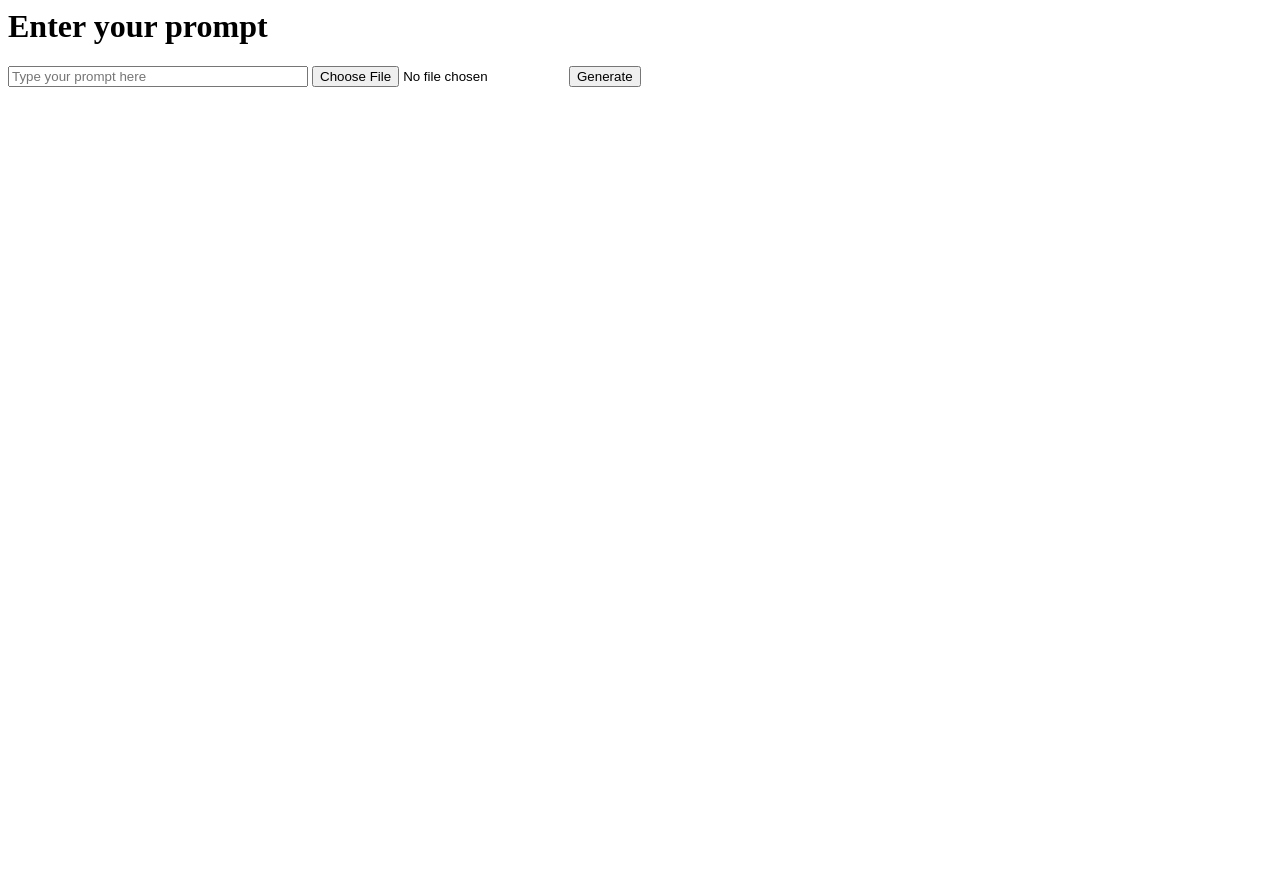
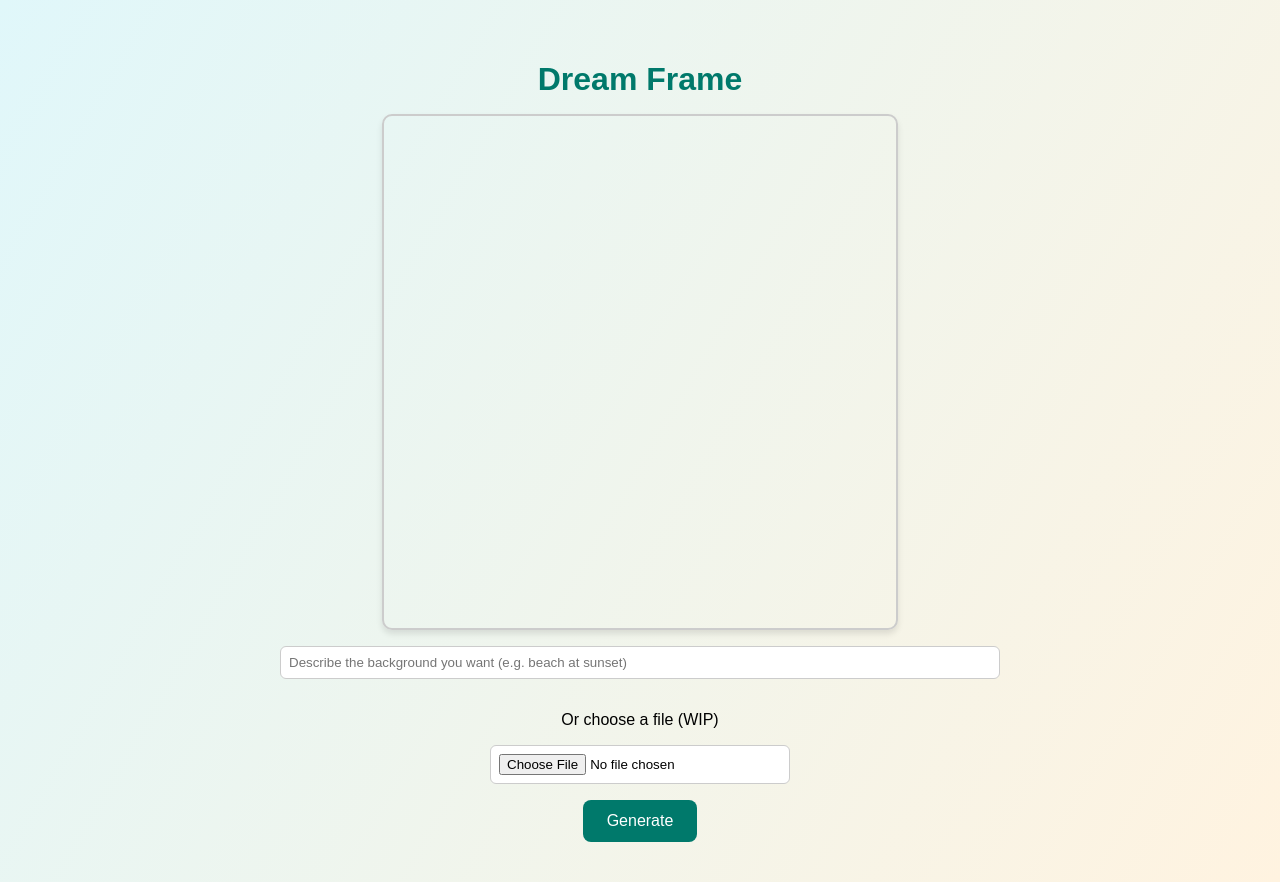
Before and after one commit to Eniotarixx/DreamFrame, a FastAPI app: page / in a window 1280 px wide. Before the commit the page ends 87 px from the top, so only its background shows below. Run offline with FastAPI, Linux system fonts and the light colour scheme.

Commit message:
improved front

```diff
--- a/templates/index.html
+++ b/templates/index.html
@@ -1,18 +1,78 @@
 <html>
+
 <head>
     <title>DreamFrame Prompt</title>
+
+    <style>
+        body {
+            font-family: Arial, sans-serif;
+            background: linear-gradient(120deg, #e0f7fa, #fff3e0);
+            display: flex;
+            flex-direction: column;
+            align-items: center;
+            padding: 2rem;
+        }
+
+        h1 {
+            color: #00796b;
+            margin-bottom: 1rem;
+        }
+
+        video,
+        canvas,
+        img {
+            border: 2px solid #ccc;
+            border-radius: 10px;
+            margin-bottom: 1rem;
+            box-shadow: 0 4px 6px rgba(0, 0, 0, 0.1);
+        }
+
+        button {
+            background-color: #00796b;
+            color: white;
+            padding: 0.75rem 1.5rem;
+            font-size: 1rem;
+            border: none;
+            border-radius: 8px;
+            cursor: pointer;
+            transition: background-color 0.2s ease-in-out;
+        }
+
+        button:hover {
+            background-color: #004d40;
+        }
+
+        #prompt {
+            padding: 0.5rem;
+            width: 300px;
+            margin-bottom: 1rem;
+            border: 1px solid #ccc;
+            border-radius: 6px;
+        }
+    </style>
+
+
 </head>
+
 <body>
-        <h1>Enter your prompt</h1>
-        <form action='/generate' method='post' enctype='multipart/form-data'>
-            <input type='text' name='prompt' placeholder='Type your prompt here' required style='width:300px;'>
-            <input type='file' name='image' accept='image/*'>
-            <button type='submit'>Generate</button>
-        </form>
+    <h1>Dream Frame</h1>
+    <video id="video" width="512" height="512" autoplay></video>
+    <input id="prompt" type="text" placeholder="Describe the background you want (e.g. beach at sunset)"
+        style="width: 60%;">
+    <p>Or choose a file (WIP)</p>
+    <input type="file" name="image" accept="image/*"
+        style="padding: 0.5rem; width: 300px; margin-bottom: 1rem; border: 1px solid #ccc; border-radius: 6px; background-color: white; font-family: inherit;">
+    <button id="Generate">Generate</button>
 
+    <!--
     {% if file %}
     <h2>Generated Image:</h2>
     <img src="/outputs/{{ file }}" alt="Generated Image" style="max-width:512px;">
     {% endif %}
+     -->
+
+    <script src="/static/script.js"></script>
+
 </body>
+
 </html>
```
Also changed, not shown: static/script.js (added). Lines whose indentation alone changed are shown as unchanged.
